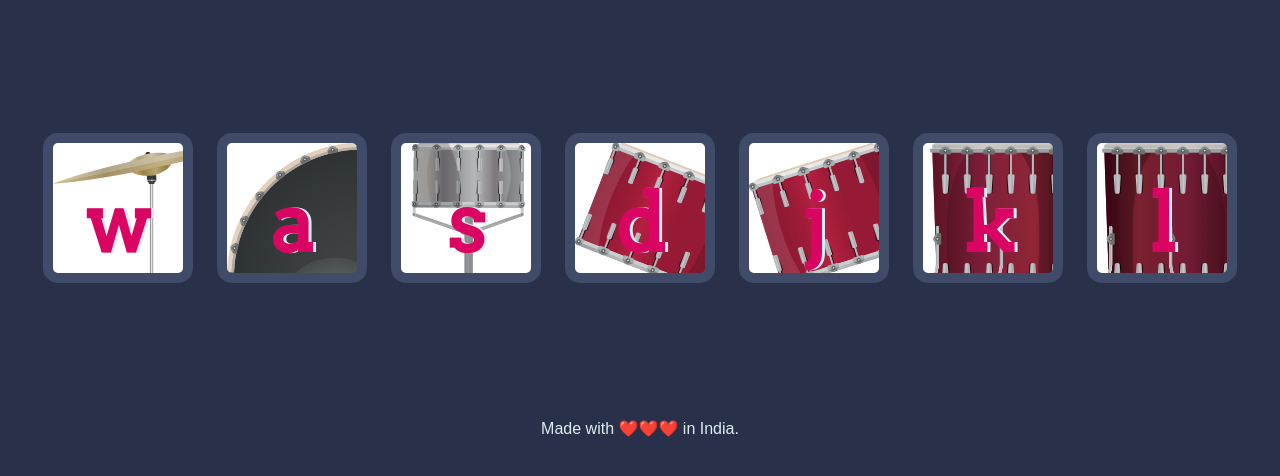
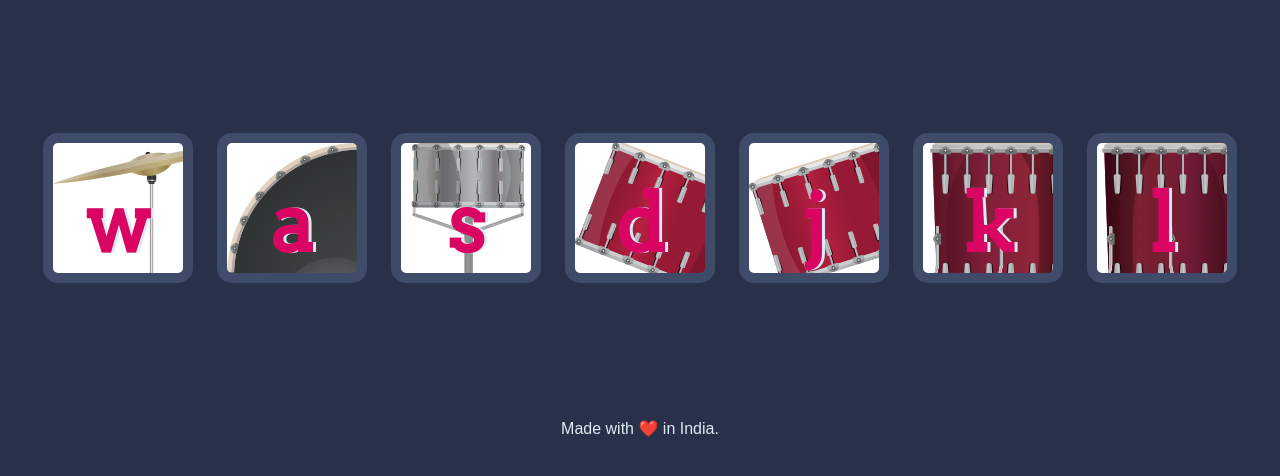
Before and after one commit to Shree-Gupta27/Drum-Kit, a plain HTML site: page index.html in a window 1280 px wide. Shown: the part 156-632 px from the top of the page. Drawn offline with Linux system fonts and the light colour scheme.

Commit message:
Reverting changes

```diff
--- a/index.html
+++ b/index.html
@@ -23,7 +23,7 @@
 
 <script src="index.js"></script>
   <footer>
-    Made with ❤️❤️❤️ in India.
+    Made with ❤️ in India.
   </footer>
 </body>
 
```
